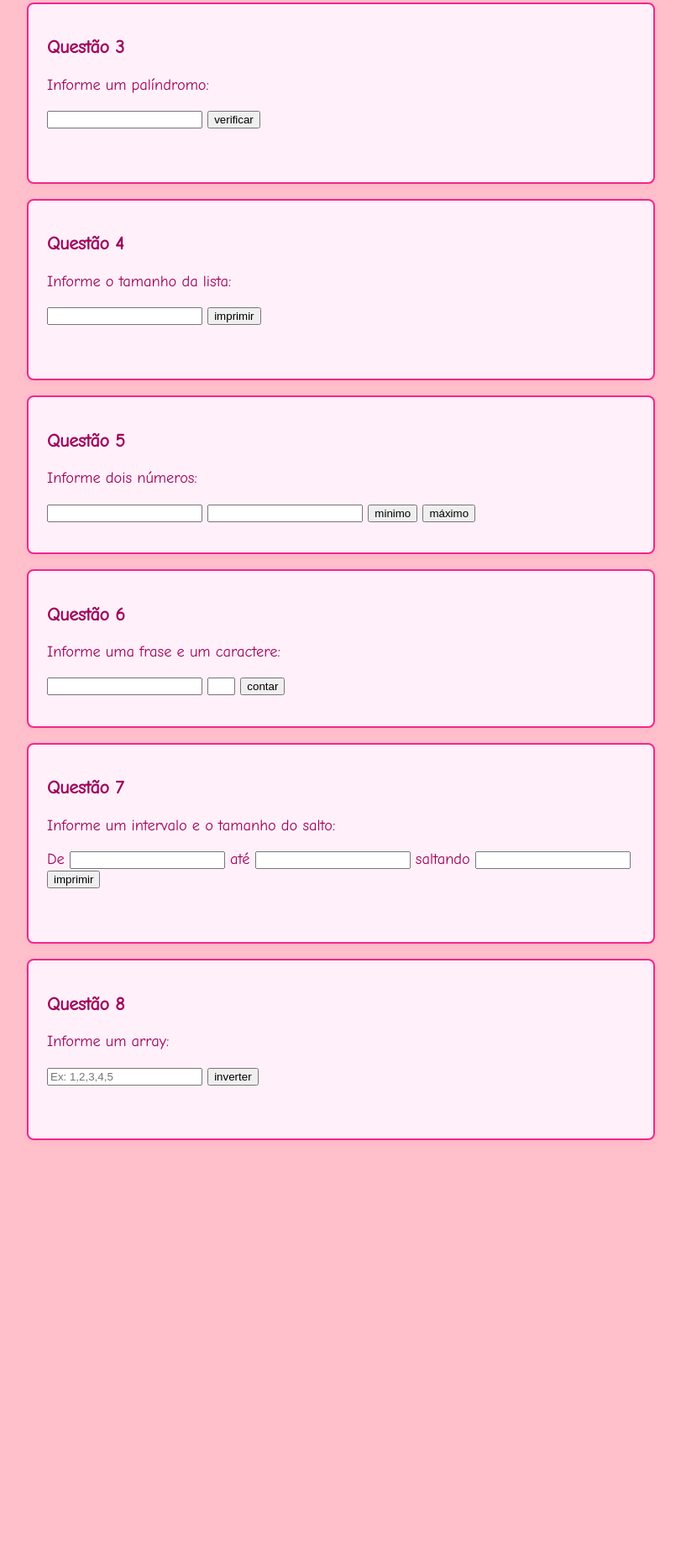
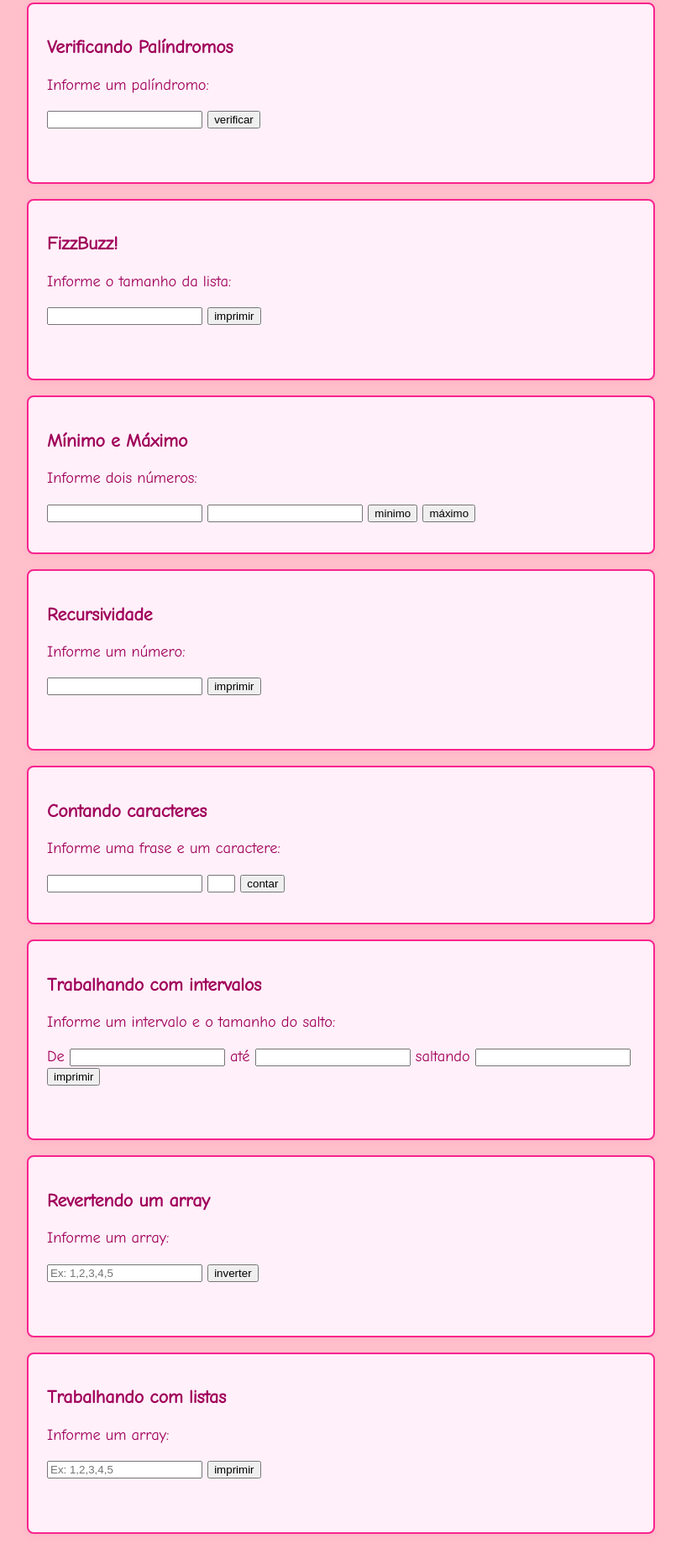
Before and after one commit to Paixonite/web-projects, a plain HTML site: page listaJS/listaJS.html in a window 1280 px wide. Shown: the part 706-2551 px from the top of the page at 84% size, without its empty margins (234-1045 px from the left). Before the commit the page ends 2082 px from the top, so only its background shows below. Drawn offline with Linux system fonts and the light colour scheme.

Commit message:
Updated names and made 6 and 10

```diff
--- a/listaJS/listaJS.html
+++ b/listaJS/listaJS.html
@@ -17,7 +17,7 @@
 
 
     <div class="questao" id="questao-1">
-        <h3>Questão 1</h3>
+        <h3>Desenhando um triângulo</h3>
         <p>Informe o tamanho da piramide:</p>
         <input type="number" id="input-piramide"/>
         <button onclick="piramide()">imprimir</button>
@@ -25,7 +25,7 @@
     </div>
 
     <div class="questao" id="questao-2">
-        <h3>Questão 2</h3>
+        <h3>Tabuleiro de Xadrez</h3>
         <p>Informe o tamanho do tabuleiro:</p>
         <input type="number" id="input-tabuleiro"/>
         <button onclick="tabuleiro()">imprimir</button>
@@ -33,7 +33,7 @@
     </div>
 
     <div class="questao" id="questao-3">
-        <h3>Questão 3</h3>
+        <h3>Verificando Palíndromos</h3>
         <p>Informe um palíndromo:</p>
         <input type="text" id="input-palindromo"/>
         <button onclick="palindromo()">verificar</button>
@@ -41,15 +41,15 @@
     </div>
 
     <div class="questao" id="questao-4">
-        <h3>Questão 4</h3>
+        <h3>FizzBuzz!</h3>
         <p>Informe o tamanho da lista:</p>
-        <input type="number" id="input-lista"/>
-        <button onclick="lista()">imprimir</button>
-        <pre id="output-lista"> </pre>
+        <input type="number" id="input-fizzbuzz"/>
+        <button onclick="fizzbuzz()">imprimir</button>
+        <pre id="output-fizzbuzz"> </pre>
     </div>
 
     <div class="questao" id="questao-5">
-        <h3>Questão 5</h3>
+        <h3>Mínimo e Máximo</h3>
         <p>Informe dois números:</p>
         <input type="number" id="input-minmax1"/>
         <input type="number" id="input-minmax2"/>
@@ -59,7 +59,15 @@
     </div>
 
     <div class="questao" id="questao-6">
-        <h3>Questão 6</h3>
+        <h3>Recursividade</h3>
+        <p>Informe um número:</p>
+        <input type="number" id="input-recursividade"/>
+        <button onclick="recursividade()">imprimir</button>
+        <pre id="output-recursividade"> </pre>
+    </div>
+
+    <div class="questao" id="questao-7">
+        <h3>Contando caracteres</h3>
         <p>Informe uma frase e um caractere:</p>
         <input type="text" id="input-frase"/>
         <input type="text" id="input-caractere" maxlength="1" size="1"/>
@@ -67,8 +75,8 @@
         <p id="output-contar"></p>
     </div>
 
-    <div class="questao" id="questao-7">
-        <h3>Questão 7</h3>
+    <div class="questao" id="questao-8">
+        <h3>Trabalhando com intervalos</h3>
         <p>Informe um intervalo e o tamanho do salto:</p>
         De <input type="number" id="input-intervalo-inicio"/>
         até <input type="number" id="input-intervalo-fim"/>
@@ -77,14 +85,22 @@
         <pre id="output-intervalo"> </pre>
     </div>
 
-    <div class="questao" id="questao-8">
-        <h3>Questão 8</h3>
+    <div class="questao" id="questao-9">
+        <h3>Revertendo um array</h3>
         <p>Informe um array:</p>
         <input type="text" id="input-array" placeholder="Ex: 1,2,3,4,5"/>
         <button onclick="inverterArray()">inverter</button>
         <pre id="output-array"> </pre>
     </div>
 
+    <div class="questao" id="questao-10">
+        <h3>Trabalhando com listas</h3>
+        <p>Informe um array:</p>
+        <input type="text" id="input-lista" placeholder="Ex: 1,2,3,4,5"/>
+        <button onclick="lista()">imprimir</button>
+        <pre id="output-lista"> </pre>
+    </div>
+
     <script src="listaJS.js"></script>
 </body>
 </html>
--- a/listaJS/listaJS.js
+++ b/listaJS/listaJS.js
@@ -55,8 +55,8 @@ function palindromo(){
     document.getElementById("output-palindromo").textContent = resultado;
 }
 
-function lista(){
-    const tamanho = document.getElementById("input-lista").value;
+function fizzbuzz(){
+    const tamanho = document.getElementById("input-fizzbuzz").value;
     let resultado = "";
     for (let i = 1; i <= tamanho; i++) {
         if( i % 3 == 0)
@@ -67,7 +67,7 @@ function lista(){
             resultado += i;
         resultado += " ";
     }
-    document.getElementById("output-lista").textContent = resultado;
+    document.getElementById("output-fizzbuzz").textContent = resultado;
 }
 
 function minimo(){
@@ -109,3 +109,13 @@ function inverterArray() {
     const resultado = array.reverse().join(",");
     document.getElementById("output-array").textContent = resultado;
 }
+
+function lista() {
+    const input = document.getElementById("input-lista").value;
+    const array = input.split(",").map(Number);
+    let list = null;
+    for (let i = array.length - 1; i >= 0; i--) {
+        list = { value: array[i], rest: list };
+    }
+    document.getElementById("output-lista").textContent = JSON.stringify(list, null, 2);
+}
```
